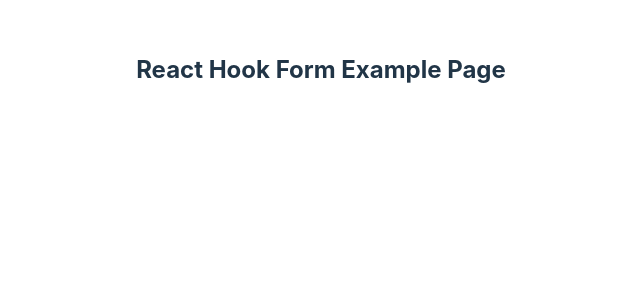
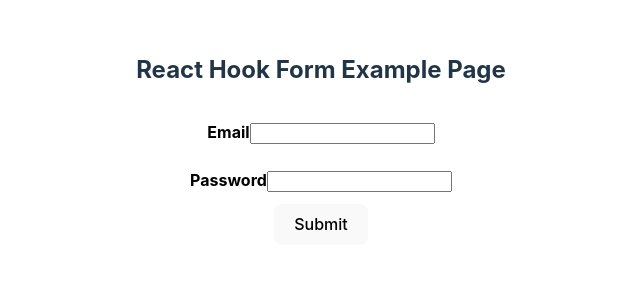
Before and after one commit to luongvietan/react-routing-and-custom-hooks, a React (Vite) app: page /hook-form in a window 1280 px wide. Shown: the top 300 px of the page, without its empty margins (319-959 px from the left). Built offline with nearby package versions, Linux system fonts and the light colour scheme.

Commit message:
hook form

```diff
--- a/src/pages/hook-form/index.jsx
+++ b/src/pages/hook-form/index.jsx
@@ -1,7 +1,61 @@
+import { useForm } from "react-hook-form";
+
 export default function HookForm() {
+  const {
+    register,
+    handleSubmit,
+    formState: { errors },
+    reset,
+  } = useForm();
+  function onSubmitForm(formData) {
+    console.log(formData);
+    reset();
+  }
   return (
     <div>
       <h2>React Hook Form Example Page</h2>
+      <form
+        onSubmit={handleSubmit(onSubmitForm)}
+        style={{ color: "black", fontWeight: "bolder" }}
+      >
+        <div style={{ padding: "12px" }}>
+          <label>Email</label>
+          <input
+            {...register("email", {
+              required: true,
+            })}
+            type="email"
+            name="email"
+          />
+          {errors.email && errors.email.type === "required" ? (
+            <p style={{ color: "red", fontWeight: "bolder" }}>
+              Email is required !
+            </p>
+          ) : null}
+        </div>
+        <div style={{ padding: "12px" }}>
+          <label>Password</label>
+          <input
+            {...register("password", {
+              required: true,
+              minLength: 6,
+            })}
+            type="password"
+            name="password"
+          />
+          {errors.password && errors.password.type === "required" ? (
+            <p style={{ color: "red", fontWeight: "bolder" }}>
+              Password is required !
+            </p>
+          ) : null}
+          {errors.password && errors.password.type === "minLength" ? (
+            <p style={{ color: "red", fontWeight: "bolder" }}>
+              Password must be at least 6 character !
+            </p>
+          ) : null}
+        </div>
+        <button type="submit">Submit</button>
+      </form>
     </div>
   );
 }
```
